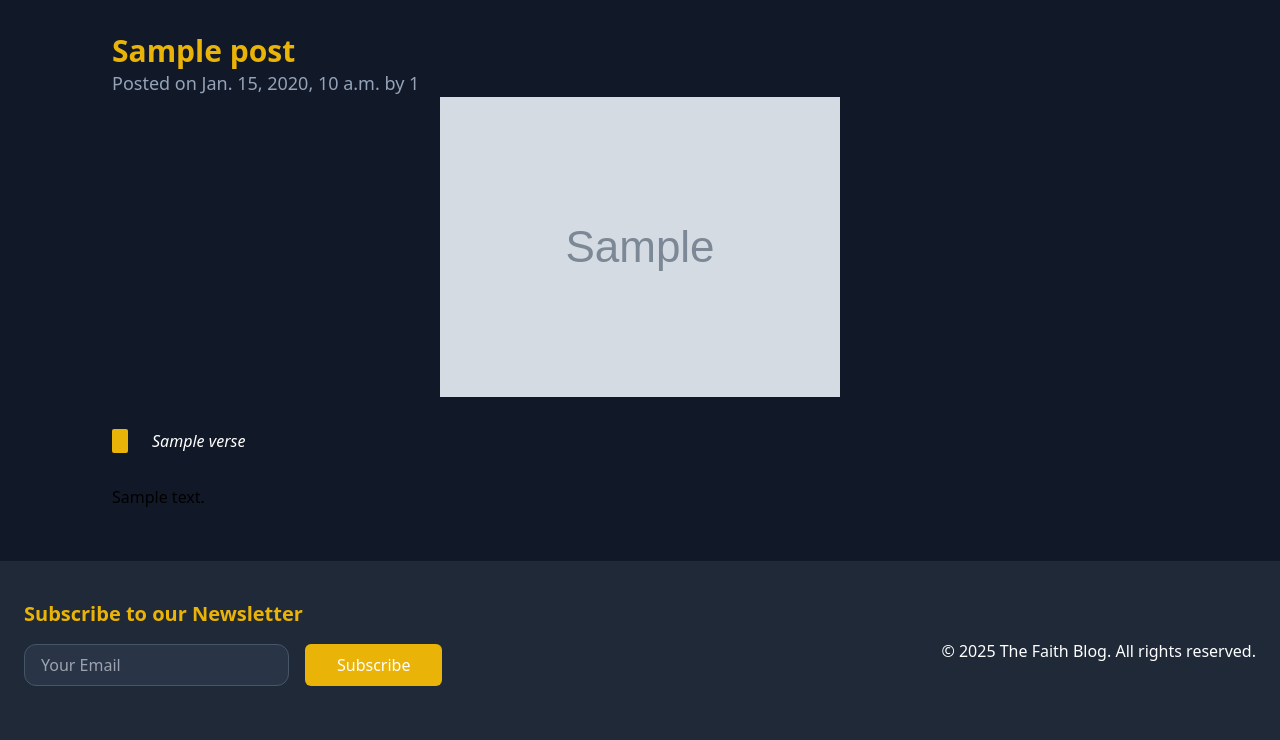
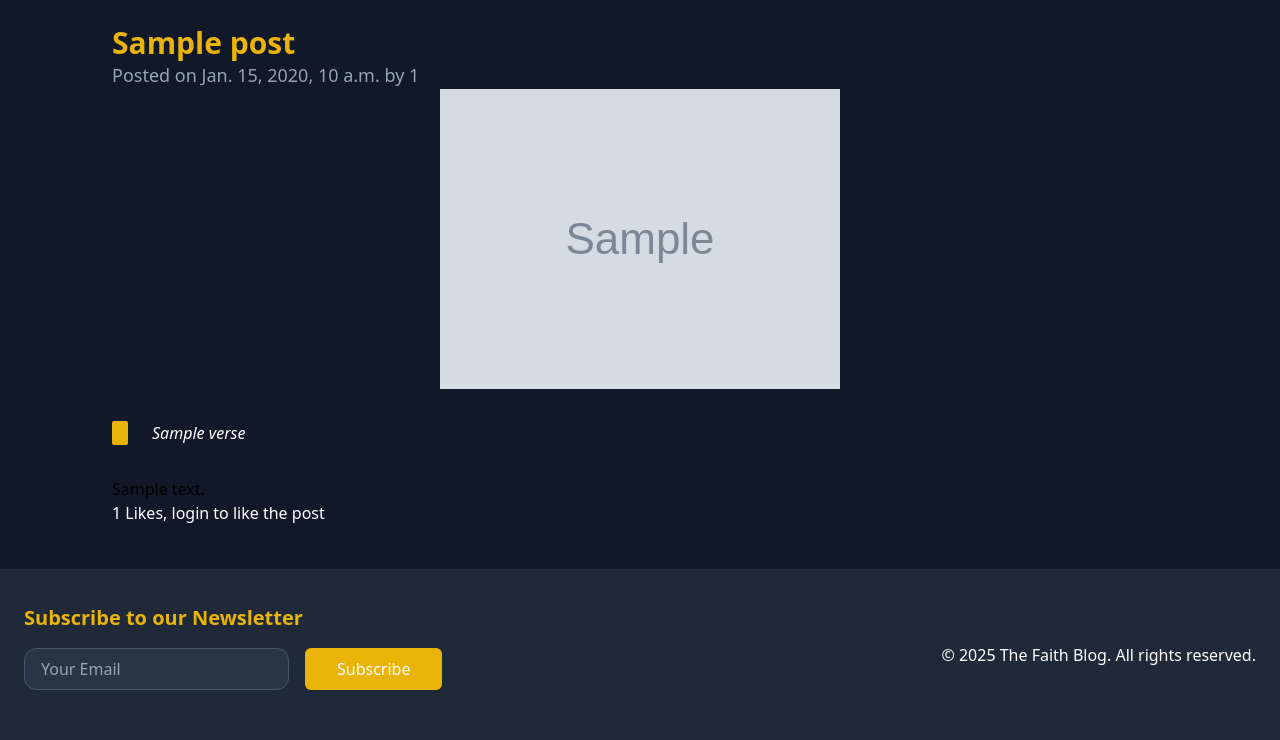
Before and after one commit to PhoenixTech2003/blog-app, a Django app: template blog-app-project/blog_app/templates/blog_app/blogPost.html in a window 1280 px wide. Shown: the part 60-800 px from the top of the page. Run offline with Django 5.2, Linux system fonts and the light colour scheme; the template is opened without the code that fills it: most values are stand-ins (such as "Sample title", 1, 10 or a date in 2020); grey boxes marked "Sample" are stand-in pictures; some libraries are stand-ins or nearby versions.

Commit message:
add form for the like functionality

```diff
--- a/blog-app-project/blog_app/templates/blog_app/blogPost.html
+++ b/blog-app-project/blog_app/templates/blog_app/blogPost.html
@@ -14,5 +14,23 @@
     <p class="text-white italic font-medium ">{{post.verse}}</p>
   </div>
   <div class="ck-content">{{post.content|safe}}</div>
+
+  <div>
+  {% if user.is_authenticated %}
+    <form action="{% url 'like_blog_post' post.pk %}" method="post" class="text-white">
+      {%csrf_token%}
+      {% if user in post.likes.all %}
+        <button type="submit">{{post.total_likes}} Unlike</button>
+      {% else %}
+        <button type="submite">{{post.total_likes}} Like</button>
+      {% endif %}
+    </form>
+  {% else %}
+    <div>
+      <p class="text-white">{{post.total_likes}} Likes,  <a href="{% url 'login' %}">login to like the post</a></p>
+    </div>
+  {% endif %}
+  </div>
+
 </main>
 {%endblock%}
```
